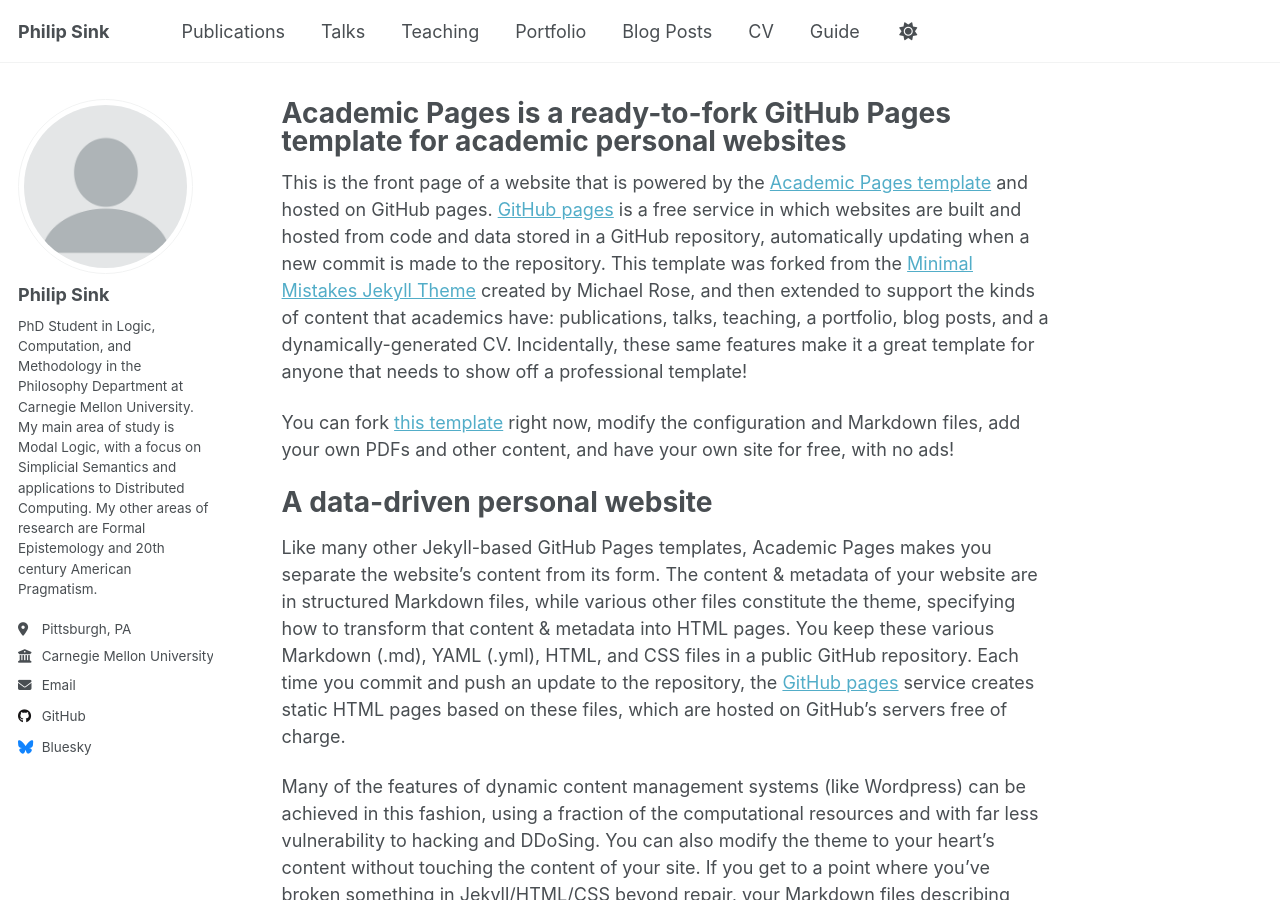
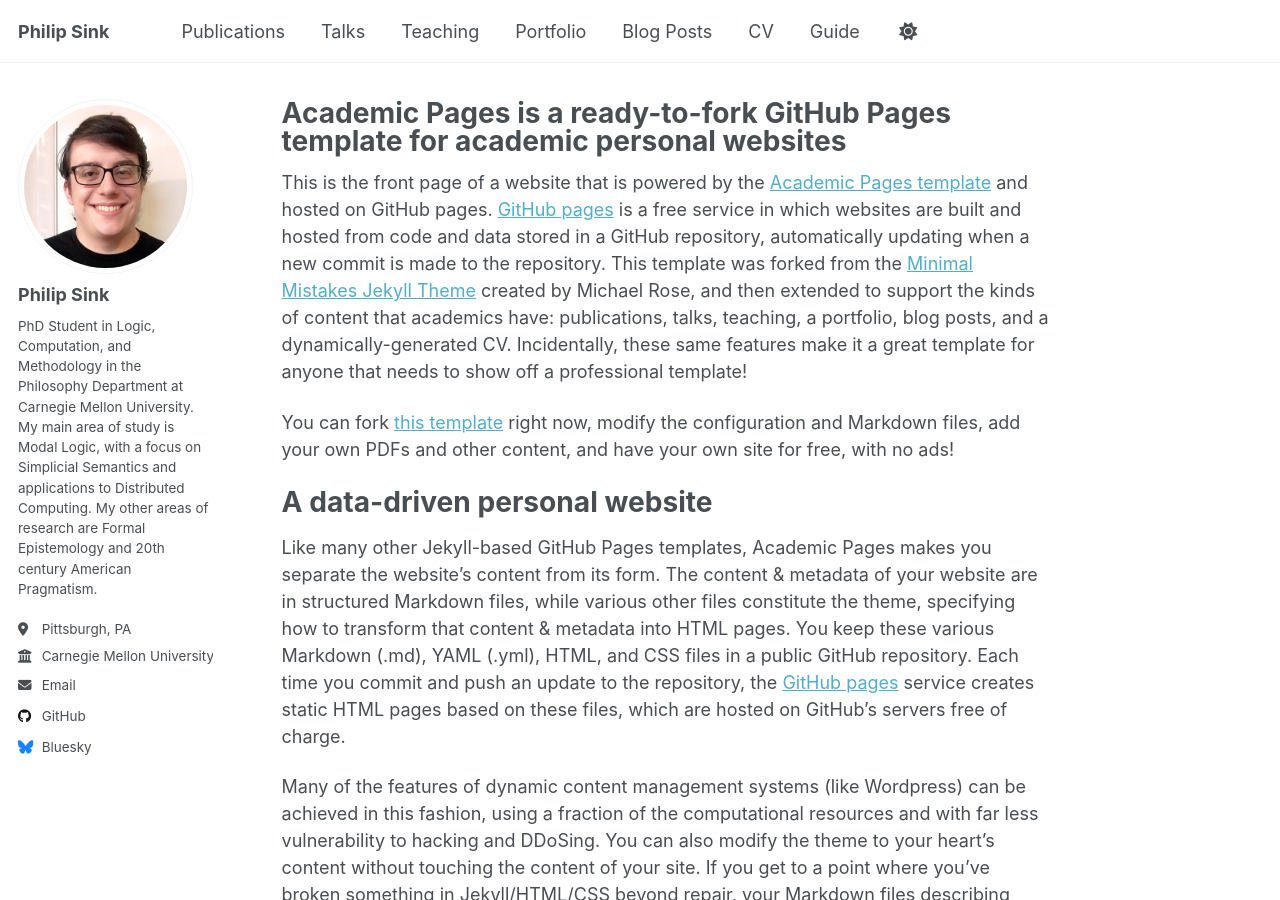
Before and after one commit to Philip-Sink/Philip-Sink.github.io, a Jekyll site: the page built from _pages/about.md, in a window 1280 px wide and 900 px high. Built offline with Jekyll 4.4.1, drawn with Linux system fonts in a browser that asks for light colours; a script that is not in the unit is left out.

Commit message:
Update _config.yml

```diff
--- a/_config.yml
+++ b/_config.yml
@@ -22,7 +22,7 @@ repository               : "Philip-Sink.github.io"
 #               Additional customization can be done by editing /_includes/author-profile.html
 author:
   # Biographic information
-  avatar           : "profile.png"
+  avatar           : "philip-sink.jpg"
   name             : "Philip Sink"
   pronouns         : # example: "he/him"
   bio              : "PhD Student in Logic, Computation, and Methodology in the Philosophy Department at Carnegie Mellon University. My main area of study is Modal Logic, with a focus on Simplicial Semantics and applications to Distributed Computing. My other areas of research are Formal Epistemology and 20th century American Pragmatism."
```
